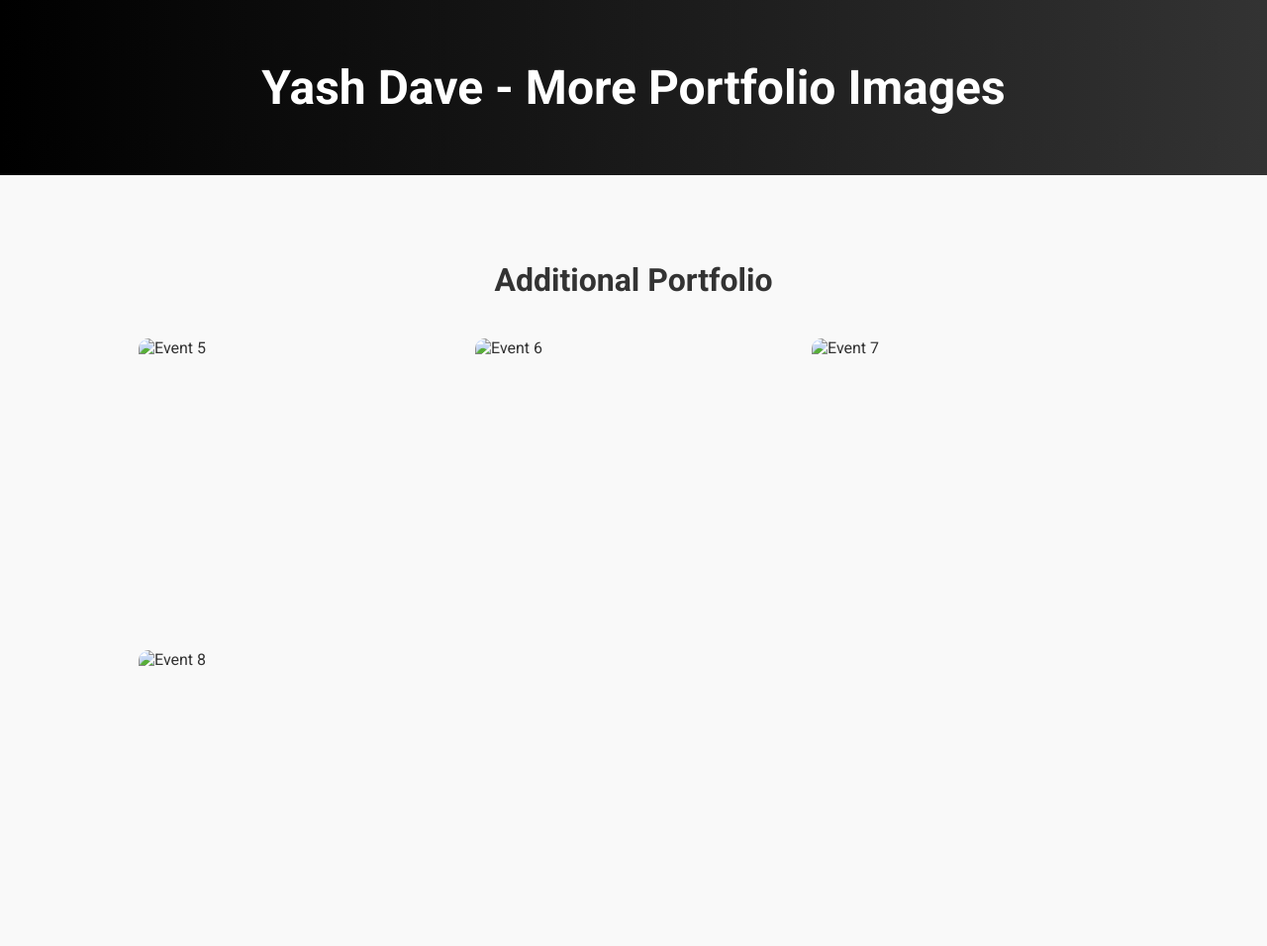
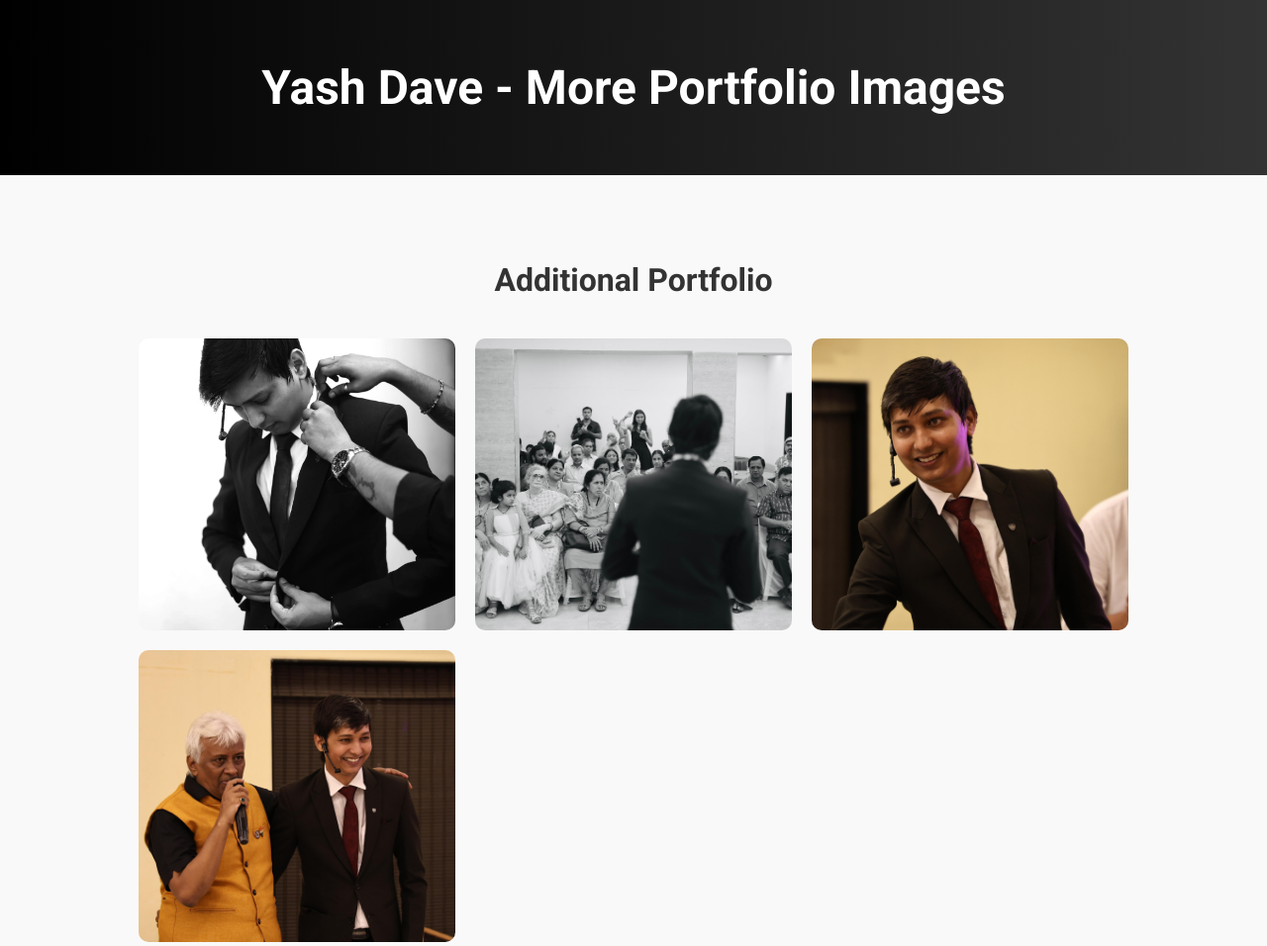
Before and after one commit to Dave8011/yash-website, a plain HTML site: page more-images.html in a window 1280 px wide. Shown: the top 956 px of the page at 99% size. Drawn offline with Linux system fonts and the light colour scheme.

Commit message:
Update more-images.html

```diff
--- a/more-images.html
+++ b/more-images.html
@@ -16,10 +16,10 @@
 <section>
   <h2>Additional Portfolio</h2>
   <div class="gallery">
-    <img src="images/event5.jpeg" alt="Event 5" />
-    <img src="images/event6.jpeg" alt="Event 6" />
-    <img src="images/event7.jpeg" alt="Event 7" />
-    <img src="images/event8.jpeg" alt="Event 8" />
+    <img src="images/event1.jpeg" alt="Event 5" />
+    <img src="images/event2.jpeg" alt="Event 6" />
+    <img src="images/event3.jpeg" alt="Event 7" />
+    <img src="images/event4.jpeg" alt="Event 8" />
   </div>
 </section>
 
```
